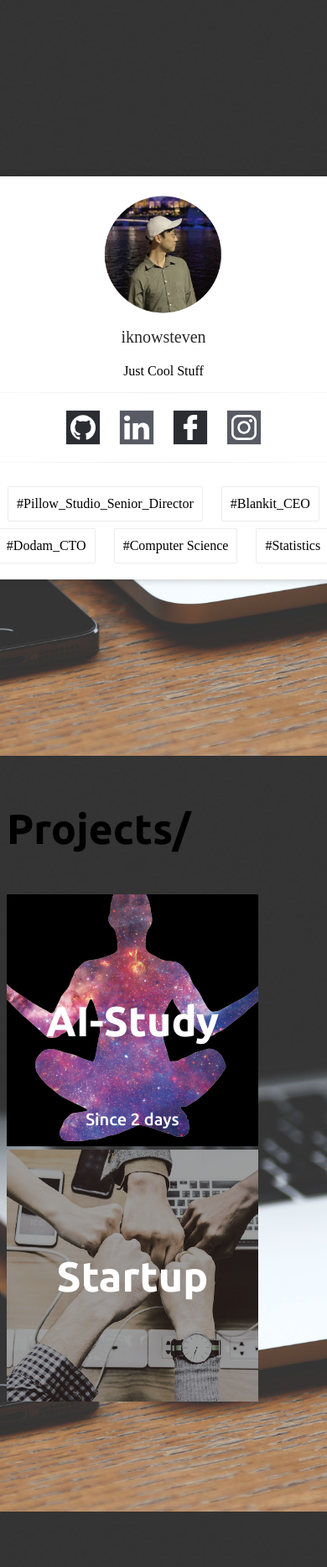
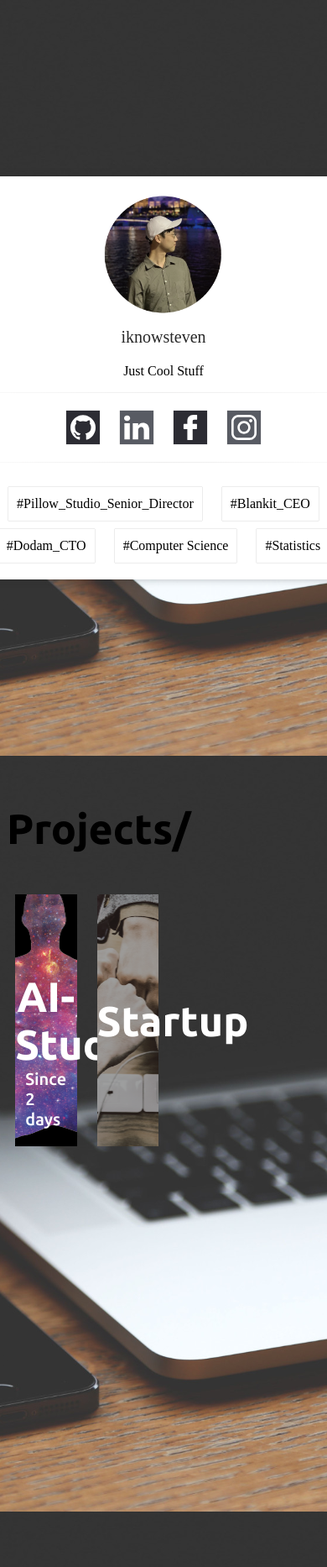
Before and after one commit to iknowSteven/iknowSteven.github.io, a Jekyll site: the page built from index.md, in a window 390 px wide. Shown: the whole page at 84% size. Built offline with Jekyll 4.4.1, drawn with Linux system fonts in a browser that asks for light colours; our own code applies the rules of GitHub Pages for plain Markdown files.

Commit message:
no message

```diff
--- a/_layouts/home.html
+++ b/_layouts/home.html
@@ -5,6 +5,7 @@
     <title>iknowsteven</title>
     <link rel="stylesheet" type="text/css" href="../../assets/css/home.css">
     <link href="https://fonts.googleapis.com/css?family=Ubuntu:300,400,500,700" rel="stylesheet">
+    <meta name="viewport" content="width=device-width, initial-scale=1">
 </head>
 <body>
 <section id="home_main_container">
--- a/assets/css/countdown.css
+++ b/assets/css/countdown.css
@@ -38,6 +38,13 @@
     font-weight: 500;
 }
 
+@media ( max-width: 1023px ) {
+    .countdown_container_white {
+        width: calc(25% - 20px);
+        margin: 0 10px 0 10px;
+    }
+}
+
 .countdown_since {
     display: none;
 }
```
